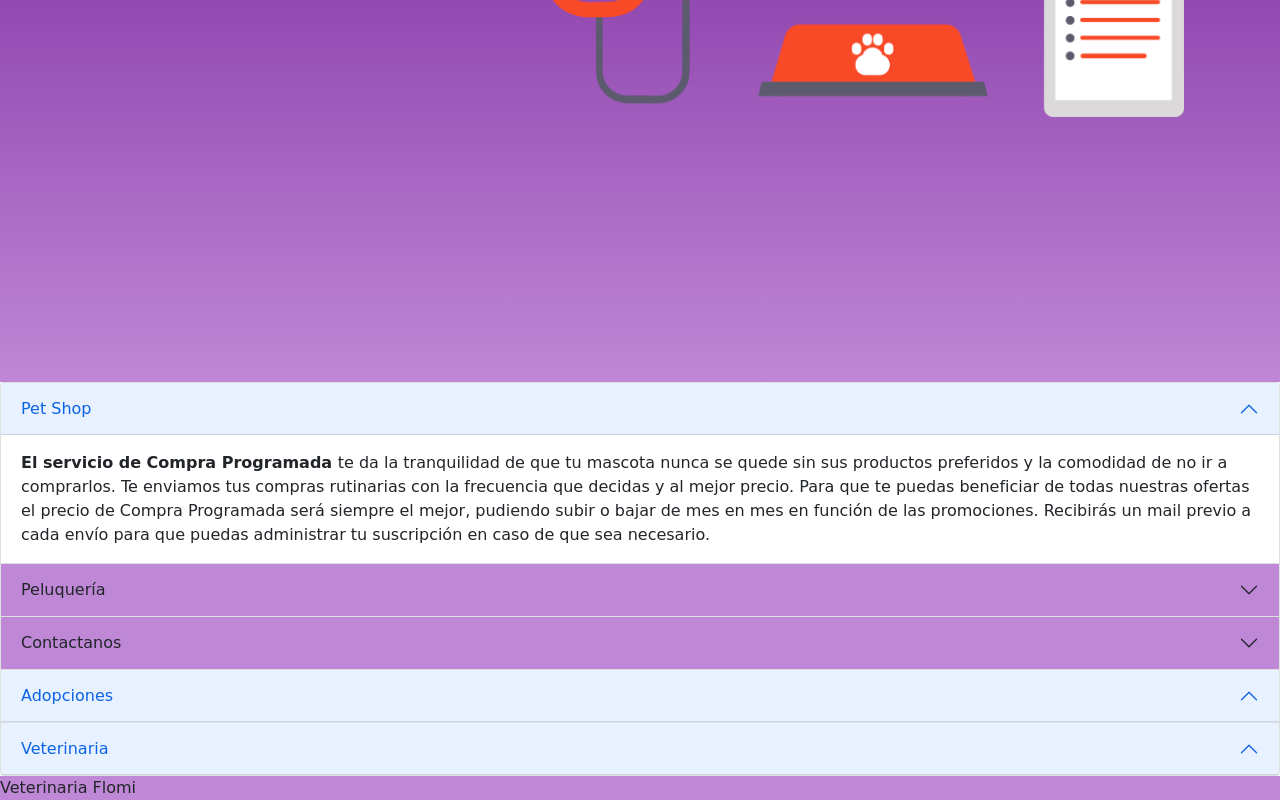
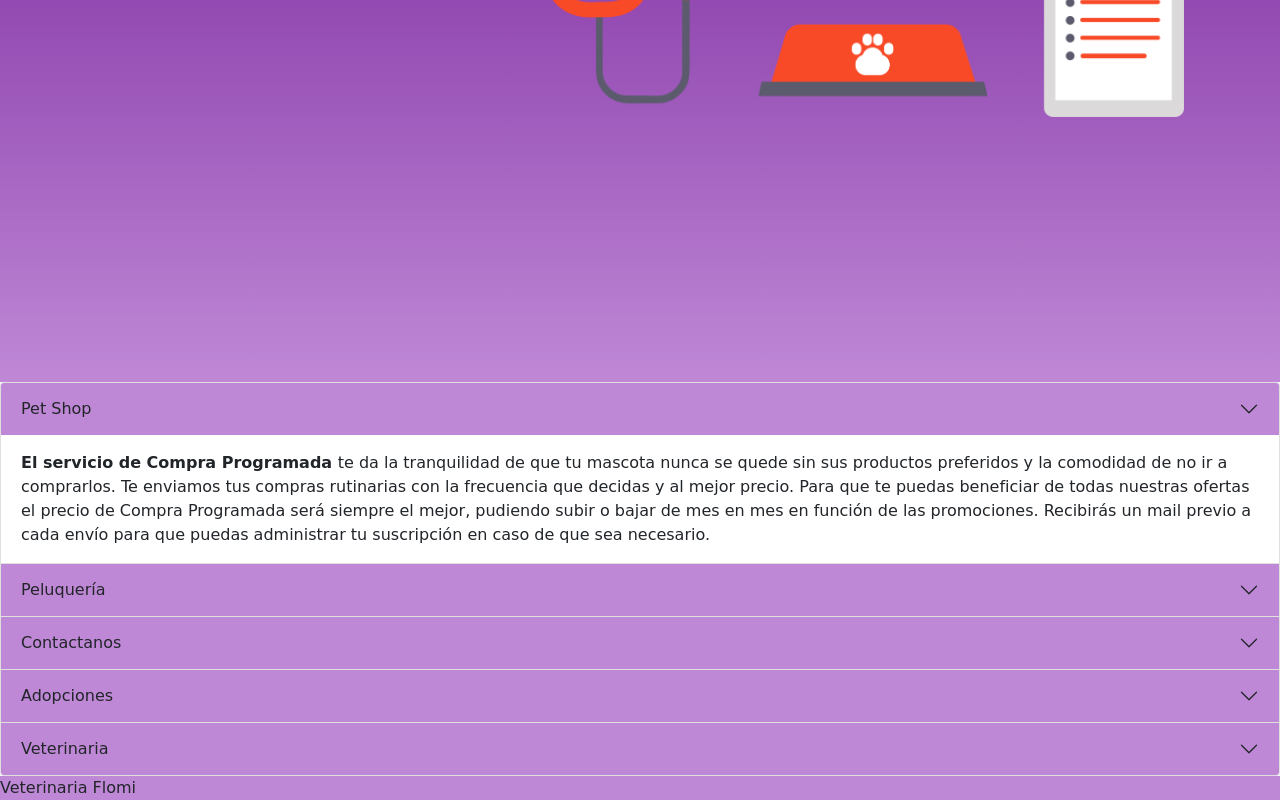
Before and after one commit to lucasnunez1/proyectoveteflomi, a plain HTML site: page index.html in a window 1280 px wide. Shown: the part 418-1218 px from the top of the page. Drawn offline with nearby package versions, Linux system fonts and the light colour scheme; a web font is replaced by a local one.

Commit message:
arreglo de acordiones que estaban abiertos

```diff
--- a/index.html
+++ b/index.html
@@ -75,7 +75,7 @@
      <div class="accordion" id="accordionExample">
       <div class="accordion-item">
         <h2 class="accordion-header" id="headingOne">
-          <button class="accordion-button" type="button" data-bs-toggle="collapse" data-bs-target="#collapseOne" aria-expanded="true" aria-controls="collapseOne">
+          <button class="accordion-button collapsed" type="button" data-bs-toggle="collapse" data-bs-target="#collapseOne" aria-expanded="true" aria-controls="collapseOne">
             Pet Shop
           </button>
         </h2>
@@ -112,7 +112,7 @@
        </div>
        <div class="accordion-item">
         <h2 class="accordion-header" id="headingFour">
-          <button class="accordion-button" type="button" data-bs-toggle="collapse" data-bs-target="#collapseFour" aria-expanded="false" aria-controls="collapseFour">
+          <button class="accordion-button collapsed" type="button" data-bs-toggle="collapse" data-bs-target="#collapseFour" aria-expanded="false" aria-controls="collapseFour">
             Adopciones
           </button>
          </h2>
@@ -124,7 +124,7 @@
          </div>
          <div class="accordion-item">
          <h2 class="accordion-header" id="headingFive">
-          <button class="accordion-button" type="button" data-bs-toggle="collapse" data-bs-target="#collapseFive" aria-expanded="true" aria-controls="collapseFive">
+          <button class="accordion-button collapsed" type="button" data-bs-toggle="collapse" data-bs-target="#collapseFive" aria-expanded="true" aria-controls="collapseFive">
             Veterinaria
           </button>
          </h2>
```
